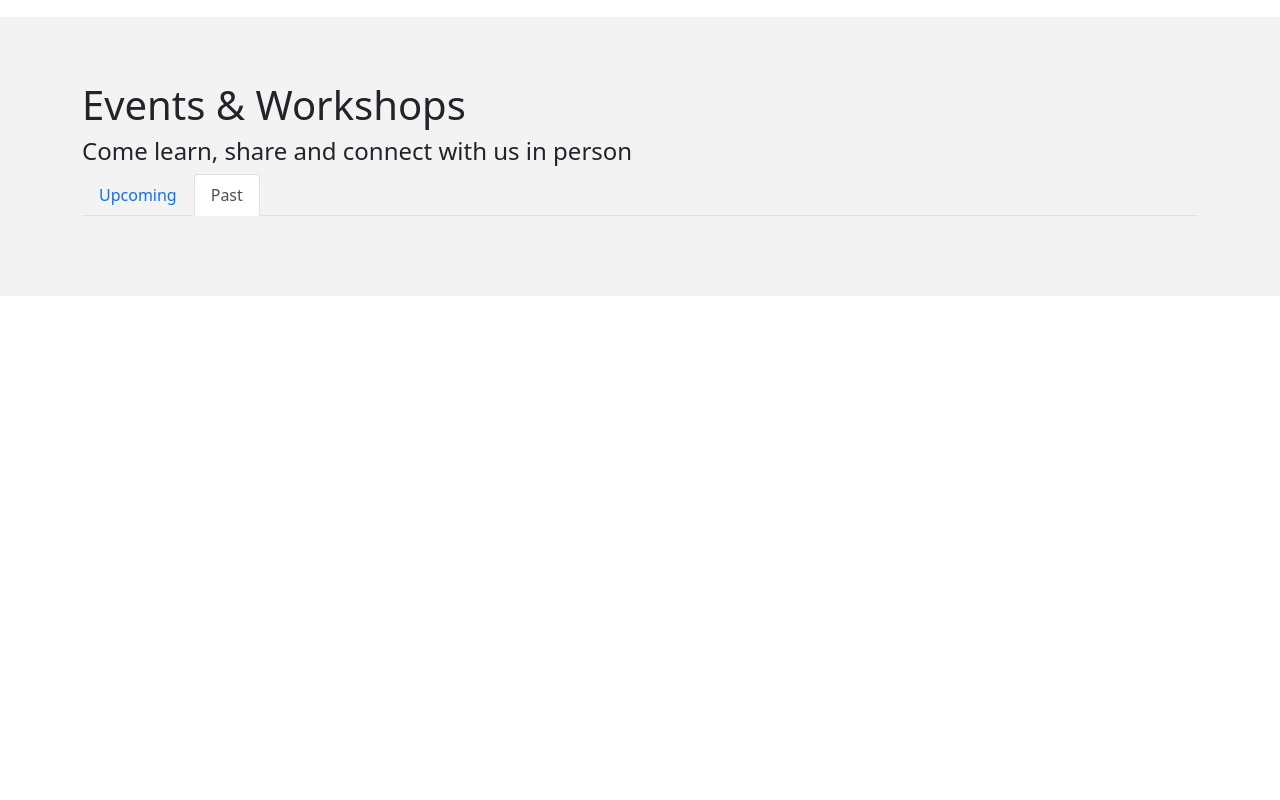
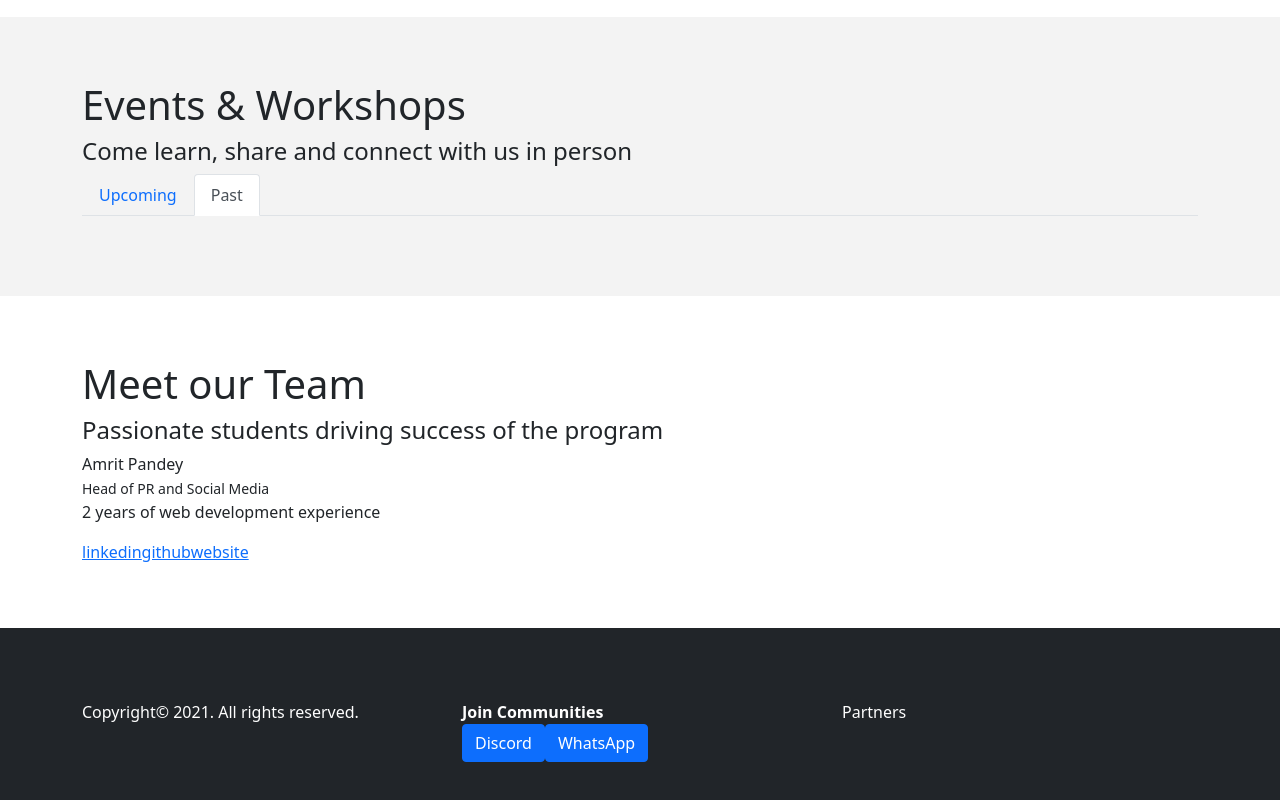
Before and after one commit to gdsc-nitw/gdsc-nitw.github.io, a React (Create React App) app: page / in a window 1280 px wide. Shown: the part 1364-2164 px from the top of the page. Before the commit the page ends 1660 px from the top, so only its background shows below. Built offline with nearby package versions, Linux system fonts and the light colour scheme.

Commit message:
Markup is complete.

```diff
--- a/src/App.css
+++ b/src/App.css
@@ -1,38 +1,3 @@
-.App {
-  text-align: center;
+#footer {
+  color : #fefefe;
 }
-
-.App-logo {
-  height: 40vmin;
-  pointer-events: none;
-}
-
-@media (prefers-reduced-motion: no-preference) {
-  .App-logo {
-    animation: App-logo-spin infinite 20s linear;
-  }
-}
-
-.App-header {
-  background-color: #282c34;
-  min-height: 100vh;
-  display: flex;
-  flex-direction: column;
-  align-items: center;
-  justify-content: center;
-  font-size: calc(10px + 2vmin);
-  color: white;
-}
-
-.App-link {
-  color: #61dafb;
-}
-
-@keyframes App-logo-spin {
-  from {
-    transform: rotate(0deg);
-  }
-  to {
-    transform: rotate(360deg);
-  }
-}
--- a/src/App.js
+++ b/src/App.js
@@ -1,9 +1,12 @@
 import 'bootstrap/dist/css/bootstrap.min.css';
+import './App.css';
 
 import Header from './sections/header/Header';
 import About from './sections/about/About';
 import Technologies from './sections/technologies/Technologies';
 import Events from './sections/event_workshop/Events';
+import Team from './sections/team/Team';
+import Footer from './sections/footer/Footer';
 
 function App() {
   return (
@@ -12,6 +15,8 @@ function App() {
       <About bgColor="#f3f3f3"/>
       <Technologies />
       <Events bgColor="#f3f3f3" />
+      <Team />
+      <Footer bgColor="#212529" />
     </div>
   );
 }
--- /dev/null
+++ b/src/sections/footer/Footer.js
@@ -0,0 +1,22 @@
+import {Row, Col, Button} from 'react-bootstrap';
+import Section from "../Section";
+
+function Footer(props) {
+  return <Section sectionName='footer' bgColor={props.bgColor}>
+      <Row>
+          <Col md={4}>
+              Copyright&copy; 2021. All rights reserved.
+          </Col>
+          <Col md={4}>
+              <b>Join Communities</b><br />
+              <Button href = 'https://google.com'>Discord</Button>
+              <Button href = 'https://google.com'>WhatsApp</Button>
+          </Col>
+          <Col md={4}>
+              Partners
+          </Col>
+      </Row>
+  </Section>;
+}
+
+export default Footer;
--- a/src/sections/team/ProfileCard.js
+++ b/src/sections/team/ProfileCard.js
@@ -1,64 +1,25 @@
+function renderSocialLinks(socialLinks) {
+  return Object.keys(socialLinks).map((to, link) => {
+    return <a href={socialLinks[to]}>
+      {to}
+    </a>
+  });
+}
+
 function ProfileCard(props) {
   return (
-    <div className='card event-card'>
-      <div className='card hovercard'>
-        <div className='cardheader'></div>
-        <div className='avatar'>
-          {/* <img alt="" data-src="images/assets/team/SimranKoul.jpg" src="images/assets/team/SimranKoul.jpg"> */}
-        </div>
-        <div className='info'>
-          <div className='title'>
-            <h5>
-              <b>{props.name}</b>
-            </h5>
-            <p>{props.designation}</p>
-          </div>
-          <div className='desc'>{props.description}</div>
-        </div>
-        <div className='bottom'>
-          <ul className='social-list__inline mt-10'>
-            <li>
-              <a href={props.twitter} target='_blank' rel='noreferrer'>
-                <i className='fab fa-twitter'></i>
-              </a>
-            </li>
-
-            <li>
-              <a
-                href='https://www.instagram.com/simrankoul_7618/'
-                target='_blank'
-                rel='noreferrer'>
-                <i className='fab fa-instagram'></i>
-              </a>
-            </li>
-
-            <li>
-              <a
-                href='https://github.com/SimranKoul7'
-                target='_blank'
-                rel='noreferrer'>
-                <i className='fab fa-github'></i>
-              </a>
-            </li>
-
-            <li>
-              <a
-                href='https://www.linkedin.com/in/simran-koul-0210561b0/'
-                target='_blank'
-                rel='noreferrer'>
-                <i className='fab fa-linkedin'></i>
-              </a>
-            </li>
-            <li>
-              <a
-                href='https://www.facebook.com/simran.koul.372/'
-                target='_blank'
-                rel='noreferrer'>
-                <i className='fab fa-facebook'></i>
-              </a>
-            </li>
-          </ul>
-        </div>
+    <div>
+      <div className="memberName">
+        {props.memberName}
+      </div>
+      <small className="memberPost">
+        {props.memberPost}
+      </small>
+      <p className="memberBio">
+        {props.memberBio}
+      </p>
+      <div className="memberSocials">
+        {renderSocialLinks(props.memberSocials)}
       </div>
     </div>
   );
--- /dev/null
+++ b/src/sections/team/Team.js
@@ -0,0 +1,34 @@
+import Section from "../Section";
+import ProfileCard from "./ProfileCard";
+
+const teamMembers = [
+  {
+    memberName: "Amrit Pandey",
+    memberPost: "Head of PR and Social Media",
+    memberBio: "2 years of web development experience",
+    memberSocials: {
+      linkedin: "https://linkedin.com/okape",
+      github: "https://github.com/ok-ape",
+      website: "https://www.okape.co.in",
+    },
+  },
+];
+
+function renderMembers(teamMembers) {
+  return teamMembers.map((member) => {
+    return <ProfileCard {...member}></ProfileCard>;
+  });
+}
+
+function Team(props) {
+  return (
+    <Section
+      sectionName='team'
+      sectionTitle='Meet our Team'
+      sectionTinyIntro='Passionate students driving success of the program'>
+      {renderMembers(teamMembers)}
+    </Section>
+  );
+}
+
+export default Team;
```
